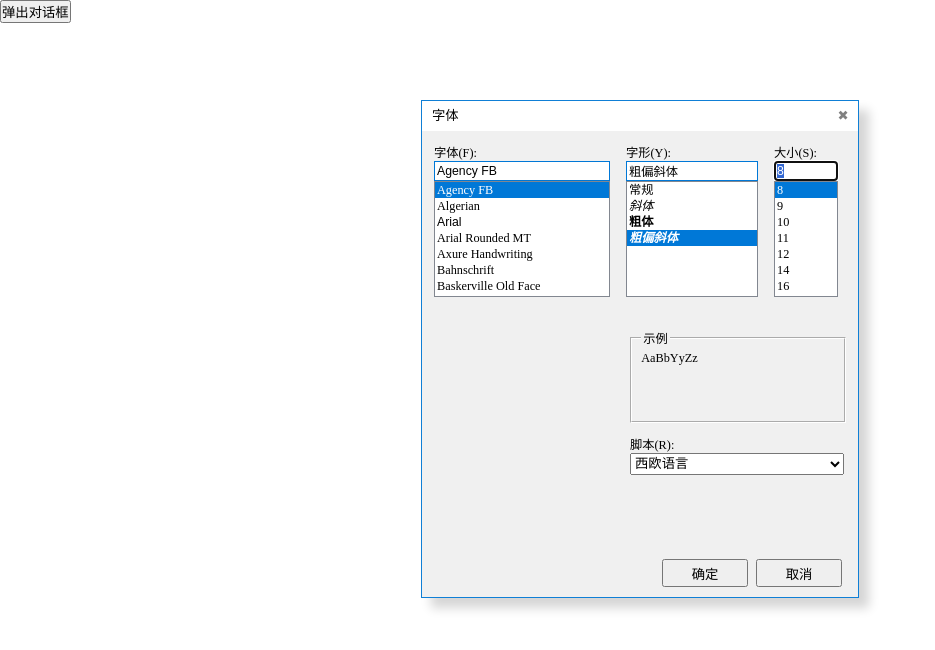
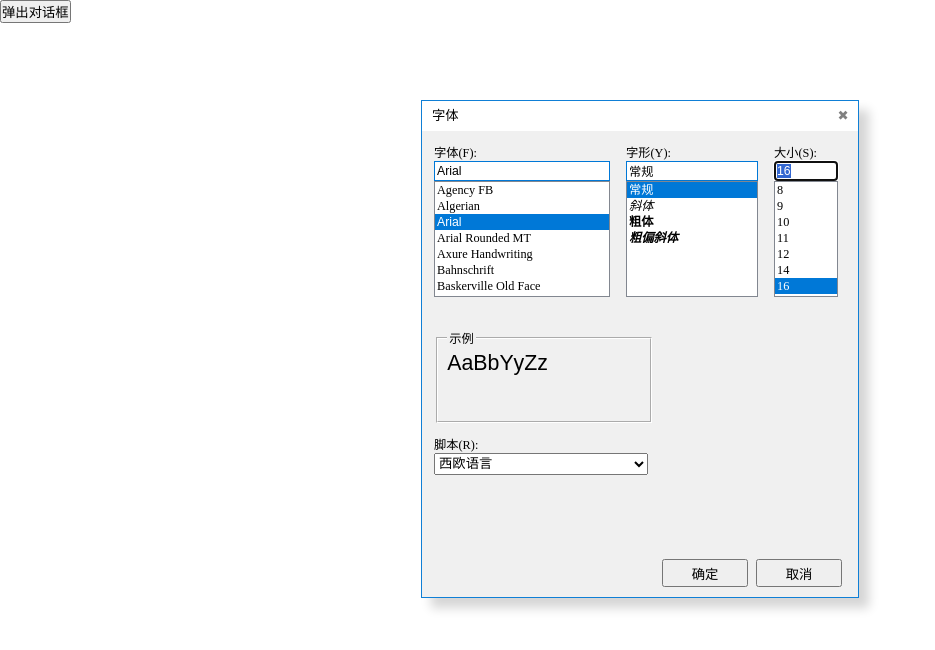
Before and after one commit to wangding/jsnotepad-jq, a website: page com/dlg-font/index.html in a window 1280 px wide. Both pictures are taken after a click on the button "弹出对话框". Shown: the whole page, without its empty margins (0-935 px from the left). Drawn offline with nearby package versions, Linux system fonts and the light colour scheme.

Commit message:
feat: 实现字体对话框的设置功能

```diff
--- a/com/dlg-font/dlg-font.css
+++ b/com/dlg-font/dlg-font.css
@@ -20,13 +20,11 @@
 .notepad-dlg-font .main .sample {
   border-color: white;
   height: 78px;
-  margin-left: 196px;
   margin-top: 28px;
   width: 194px;
 }
 
 .notepad-dlg-font .main .script {
-  margin-left: 196px;
   margin-top: 12px;
 }
 
--- a/com/dlg-font/dlg-font.js
+++ b/com/dlg-font/dlg-font.js
@@ -15,7 +15,7 @@ var $dlgFont = (function() {
             + '<div class="font-size"><p>大小(S):</p></div>'
             + '<fieldset class="sample">'
               + '<legend>示例</legend>'
-              + '<p>AaBbYyZz</p>'
+              + '<p class="sample-txt">AaBbYyZz</p>'
             + '</fieldset>'
             + '<div class="script">'
               + '<label>'
@@ -35,51 +35,101 @@ var $dlgFont = (function() {
   var $btnOk = $dlg.find('.btn-ok'),
       $btnClose = $dlg.find('.close-btn'),
       $btnCancel = $dlg.find('.btn-cancel'),
+      $sample = $dlg.find('.sample-txt'),
       $titleBar = $dlg.find('.notepad-dlg-titlebar');
 
+  var fonts = ['Agency FB', 'Algerian', 'Arial', 'Arial Rounded MT', 'Axure Handwriting', 'Bahnschrift', 'Baskerville Old Face', 'Bauhaus 93', 'Bell MT', 'Berlin Sans FB', 'Bernard MT', 'BlackAdder ITC'],
+      styles = ['常规', '斜体', '粗体', '粗偏斜体'],
+      sizes = ['8', '9', '10', '11', '12', '14', '16', '18', '20', '22', '24', '26', '28', '36', '48', '72'];
+
+  var cfg = {
+    family: 'Arial',
+    style: '常规',
+    size: '16',
+    okHandler: null
+  };
+
+  function sample() {
+    $sample.css({ 'font-family': cfg.family, 'font-size': cfg.size + 'pt' });
+
+    if(cfg.style === '斜体') {
+      $sample.css({'font-style': 'italic'});
+      return;
+    }
+
+    if(cfg.style === '粗体') {
+      $sample.css({'font-weight': 'bold'});
+      return;
+    }
+
+    if(cfg.style === '粗偏斜体') {
+      $sample.css({'font-weight': 'bold', 'font-style': 'italic'});
+      return;
+    }
+  }
+
   function init() {
-    var fonts = ['Agency FB', 'Algerian', 'Arial', 'Arial Rounded MT', 'Axure Handwriting', 'Bahnschrift', 'Baskerville Old Face', 'Bauhaus 93', 'Bell MT', 'Berlin Sans FB', 'Bernard MT', 'BlackAdder ITC'],
-        styles = ['常规', '斜体', '粗体', '粗偏斜体'],
-        sizes = ['8', '9', '10', '11', '12', '14', '16', '18', '20', '22', '24', '26', '28', '36', '48', '72'];
-
-    var l1 = new comList();
-    l1.show({
+    var lstFamily = new comList();
+    lstFamily.show({
       container: '.notepad-dlg-font .font-family',
       width: '176px',
       list: fonts,
+      select: fonts.indexOf(cfg.family),
       isFont: true,
-      selectHandler: function(e) { console.log(fonts[e]); }
+      selectHandler: function(e) {
+        cfg.family = fonts[e];
+        sample();
+      }
     });
 
-    var l2 = new comList();
-    l2.show({
+    var lstStyle = new comList();
+    lstStyle.show({
       container: '.notepad-dlg-font .font-style',
-      select: 3,
       width: '132px',
       list: styles,
+      select: styles.indexOf(cfg.style),
       isFontStyle: true,
-      selectHandler: function(e) { console.log(styles[e]); }
+      selectHandler: function(e) {
+        cfg.style = styles[e];
+        sample();
+      }
     });
 
-    var l3 = new comList();
-    l3.show({
+    var lstSize = new comList();
+    lstSize.show({
       container: '.notepad-dlg-font .font-size',
       width: '64px',
       list: sizes,
-      selectHandler: function(e) { console.log(sizes[e]); }
+      select: sizes.indexOf(cfg.size),
+      selectHandler: function(e) {
+        cfg.size = sizes[e];
+        sample();
+      }
     });
+
+    sample();
   }
 
   function destory() { $dlg.remove(); }
 
-  function show() {
+  function show(conf) {
+    $.extend(cfg, conf);
+
     $('body').append($dlg);
     init();
     $dlg.find('.dialogbox').draggable({handle: $titleBar});
 
     $btnClose.click(destory);
     $btnCancel.click(destory);
-    $btnOk.click(destory);
+    $btnOk.click(function() {
+      cfg.okHandler({
+        family: cfg.family,
+        style: cfg.style,
+        size: cfg.size
+      });
+
+      destory();
+    });
 
     $dlg.click(function(e) {
       e.stopPropagation();
--- a/com/dlg-font/index.html
+++ b/com/dlg-font/index.html
@@ -52,7 +52,11 @@ $(function() {
     $btnTest = $('div.test>input[type="button"]');
 
     $btnTest.click(function() {
-      $dlgFont.show();
+      $dlgFont.show({
+        okHandler: function(e) {
+          console.log(e);
+        }
+      });
     });
 });
 </script>
--- a/com/menubar/menubar.css
+++ b/com/menubar/menubar.css
@@ -18,7 +18,7 @@
   box-sizing: border-box;
   cursor: default;
   display: inline-block;
-  font-size: 0.8em;
+  font-size: 1em;
   height: 20px;
   line-height: 18px;
   text-align: center;
@@ -35,7 +35,7 @@
   background-color: #f2f2f2;
   box-shadow: 5px 5px 5px #a6a6a6;
   display: inline-block;
-  font-size: 0.8em;
+  font-size: 1em;
   margin: 0;
   padding: 2px;
   position: absolute;
```
Also changed, not shown: com/editor/editor.js (+21 -1 lines), js/app.js (+16 -0 lines), js/menu-data.js (+6 -1 lines).
